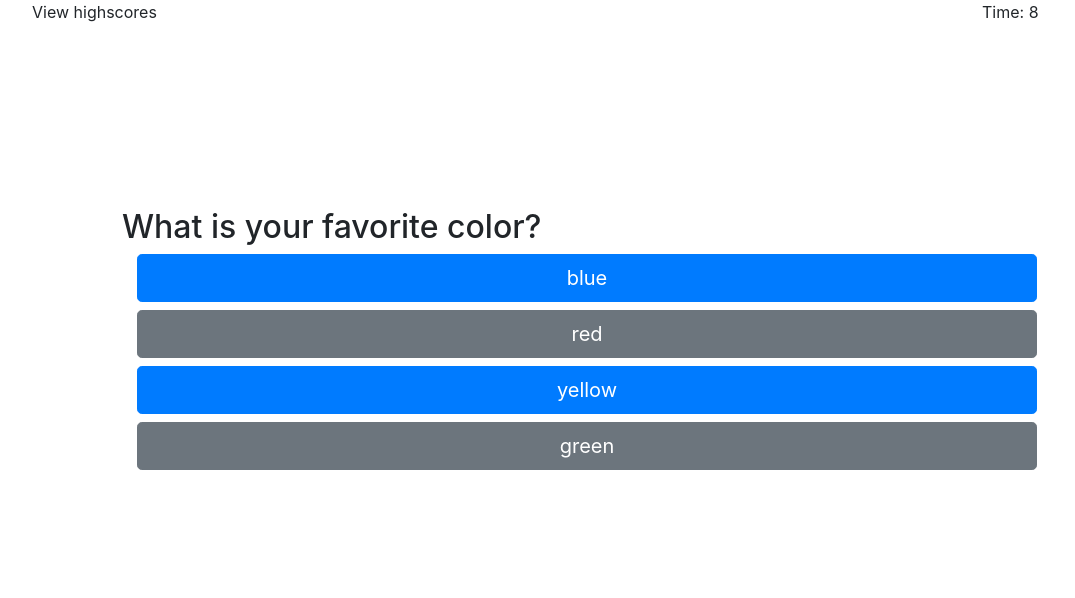
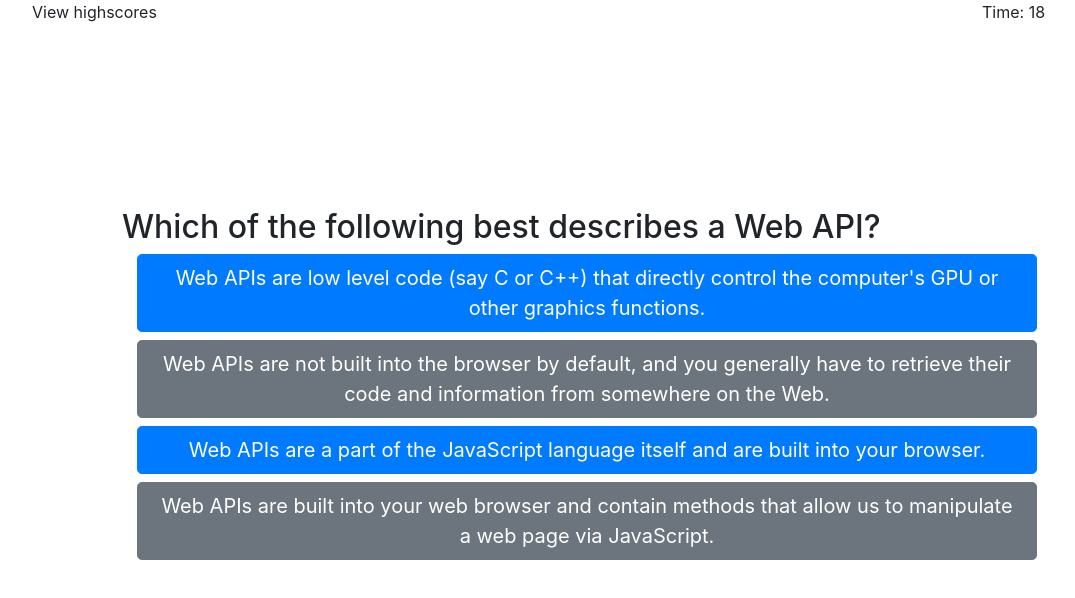
Before and after one commit to noheropage/codeQuiz, a plain HTML site: page index.html in a window 1280 px wide. Both pictures are taken after a click on the button "Start". Shown: the whole page, without its empty margins (53-1128 px from the left). Drawn offline with nearby package versions, Linux system fonts and the light colour scheme.

Commit message:
Fixed bug within generateQuestion function and added 10 CS related questions

```diff
--- a/index.html
+++ b/index.html
@@ -31,7 +31,7 @@
         <button type="button" class="btn btn-primary" id="start">Start</button>
     </div>
 
-    <div class="container w-75 quiz" none>
+    <div class="container w-75 quiz" style= "display:none">
         <h2 class="ask"></h2>
         <div class="container options">
             <button type="button" class="btn btn-primary btn-lg btn-block answers" value= "0">A</button>
--- a/script.js
+++ b/script.js
@@ -6,27 +6,91 @@ var answerEl = document.querySelectorAll(".answers");
 var startEl = document.querySelector(".starter");
 var optionsEl = document.querySelector(".options");
 
-var secondsLeft = 10;
+var secondsLeft = 20;
 var score = 0;
 var timerInterval;
 
 var questions = [
     {
-        ask: "What is your favorite color?",
-        answer: ["blue", "red", "yellow", "green"],
-        correct: "red",
+        ask: "Which of the following best describes a Web API?",
+        answer: ["Web APIs are low level code (say C or C++) that directly control the computer's GPU or other graphics functions.",
+            "Web APIs are not built into the browser by default, and you generally have to retrieve their code and information from somewhere on the Web.",
+            "Web APIs are a part of the JavaScript language itself and are built into your browser.",
+            "Web APIs are built into your web browser and contain methods that allow us to manipulate a web page via JavaScript."],
+        correct: "Web APIs are built into your web browser and contain methods that allow us to manipulate a web page via JavaScript.",
     },
     {
-        ask: "What is your quest?",
-        answer: ["Holy Grail", "Spinach", "Catch em All", "Dragons"],
-        correct: "Holy Grail",
+        ask: "Which of the following would change an element's background to red?",
+        answer: ['element.setAttribute("class", "background: red");',
+            'element.setAttribute("red");',
+            'element.setAttribute("style", "red");',
+            'element.setAttribute("style", "background-color: red");'],
+        correct: 'element.setAttribute("style", "background-color: red");',
     },
     {
-        ask: "Where should we go for dinner?",
-        answer: ["Taco Bell", "Pizza Hut", "Combo", "Anywhere else"],
-        correct: "Combo",
-    }
-
+        ask: 'How would you append the following to the DOM? var myDiv = document.createElement(""div"");',
+        answer: ["myDiv.appendChild.document.body;",
+            "document.body.appendChild = myDiv;",
+            'document.body.appendChild("div");',
+            "document.body.appendChild(myDiv);"],
+        correct: "document.body.appendChild(myDiv);",
+    },
+    {
+        ask: "What value would we add to setInterval() if we want a function called, myTimer() to run every 3 seconds?",
+        answer: ["setInterval(myTimer, 3)",
+            "setInterval(myTimer, 3000)",
+            "setInterval(myTimer, 300)",
+            "setInterval(myTimer, 30)"],
+        correct: "setInterval(myTimer, 3000)",
+    },
+    {
+        ask: "Which attribute would we use to send an alert to the user when they click a specific element?",
+        answer: ["ontoggle=\"alert('You clicked me.')\"",
+            "onclick=\"alert('You clicked me.')\"",
+            "onclose=\"alert('You clicked me.')\"",
+            "onchange=\"alert('You clicked me.')\""],
+        correct: "onclick=\"alert('You clicked me.')\"",
+    },
+    {
+        ask: "While creating a form for a client, you decide that you do not want the corresponding browser actions to happen, and you want to implement another behavior instead. What would you use to make this possible?",
+        answer: ["event.stopPropagation()",
+            "event.preventDefault()",
+            "event.dispatchEvent()",
+            "event.stopAction()"],
+        correct: "event.preventDefault()",
+    },
+    {
+        ask: "You need to add an event listener to an element, pressEl, that checks to see if the element has been clicked and then runs myFunction(). Which of the following would you add to your code?",
+        answer: ['pressEl.addEventListener("keydown", myFunction())',
+            'pressEl.addEventListener("click", myFunction)',
+            'addEventListener(pressEL, "click", myFunction)',
+            'addEventListener(pressEL, "mouseover", myFunction())'],
+        correct: 'pressEl.addEventListener("click", myFunction)',
+    },
+    {
+        ask: "Your colleague notices that when she clicks on a <p> element on her page, handlers run on <p> and on <p>'s parent elements as well. She asks you to help her debug. Which of the following is most likely?",
+        answer: ['The parent node of <p> is triggering a bubbling event that is bubbling down towards <p> when it is clicked.',
+            'She added an event listener in the wrong place in her html file.',
+            'She forgot to add event.preventDefault() in her script.js file.',
+            "A bubbling event is occurring that starts with the target element, <p>, and is then running handlers on <p>'s parent and other ancestors."],
+        correct: "A bubbling event is occurring that starts with the target element, <p>, and is then running handlers on <p>'s parent and other ancestors.",
+    },
+    {
+        ask: "Which property can you use in order to implement event delegation?",
+        answer: ['event.preventDefault()',
+            'event.target',
+            'event.stopPropagation()',
+            'event.addEventListener()'],
+        correct: 'event.target',
+    },
+    {
+        ask: "Which statement best describes what is happening to data when it is persisted to local storage.",
+        answer: ['The data is stored in the client or browser.',
+            'The data is stored under the Applications tab in Chrome Dev Tools.',
+            'The data is stored in the database in the backend.',
+            'The data is stored in the window called localStorage.'],
+        correct: 'The data is stored in the client or browser.',
+    },
 ]
 
 // timer displayed (upper right hand corner perhaps)
@@ -36,15 +100,13 @@ function setTime() {
         timeEl.textContent = "Time: " + secondsLeft
 
         if (secondsLeft <= 0) {
-            secondsLeft = 0;
             clearInterval(timerInterval);
-
             timesOut();
         }
     }, 1000);
 }
 
-// TODO: remove time for wrong answers
+
 function message(test) {
     // passes "correct" or "wrong" depending on user's choice
     document.getElementById("message").innerHTML = "<hr>" + test
@@ -62,41 +124,49 @@ startButton.addEventListener("click", function () {
     generateQuestion(0);
 })
 
+// TODO: eval location of these variables
 var rightAnswer;
-// TODO: generate question with multiple answers
+var i = 0;
 function generateQuestion(i) {
     if (i == questions.length) {
         timesOut();
     } else {
         askEl.textContent = questions[i].ask;
         rightAnswer = questions[i].correct;
+        console.log(i);
         console.log(rightAnswer);
         for (var n = 0; n < questions[i].answer.length; n++) {
             answerEl[n].textContent = questions[i].answer[n]
         }
+    }
+}
+// TODO: test accuracy of questions with new function setup
 optionsEl.addEventListener("click", function (event) {
     var element = event.target;
+    console.log(element)
     if (element.matches("button")) {
         var input = element.textContent;
         if (input === rightAnswer) {
             message("Correct!");
             score++;
+            i++;
+            generateQuestion(i)
         } else {
             message("Wrong!")
-                    secondsLeft-= 2;
+            secondsLeft -= 2;
+            i++;
+            generateQuestion(i)
         }
-                i++;
-                generateQuestion(i);
+        // i++;
+        console.log(i)
+        // generateQuestion(i);
     }
 })
-    }
-}
 
-
-// TODO: end when timer hits 0 or run outta Qs
+// TODO: create, save, and display scoreboard
 function timesOut() {
     setTimeout(function () {
-        secondsLeft = 1;
+        timeEl.textContent = "Time: 0";
         // hide current question
         questionEl.style.display = "none";
         // display score and ask for initials
@@ -111,4 +181,4 @@ function timesOut() {
     }, 500)
 }
 
-// TODO: save score via initials
+// TODO: pretty up the doc
```
Lines whose indentation alone changed are shown as unchanged.
